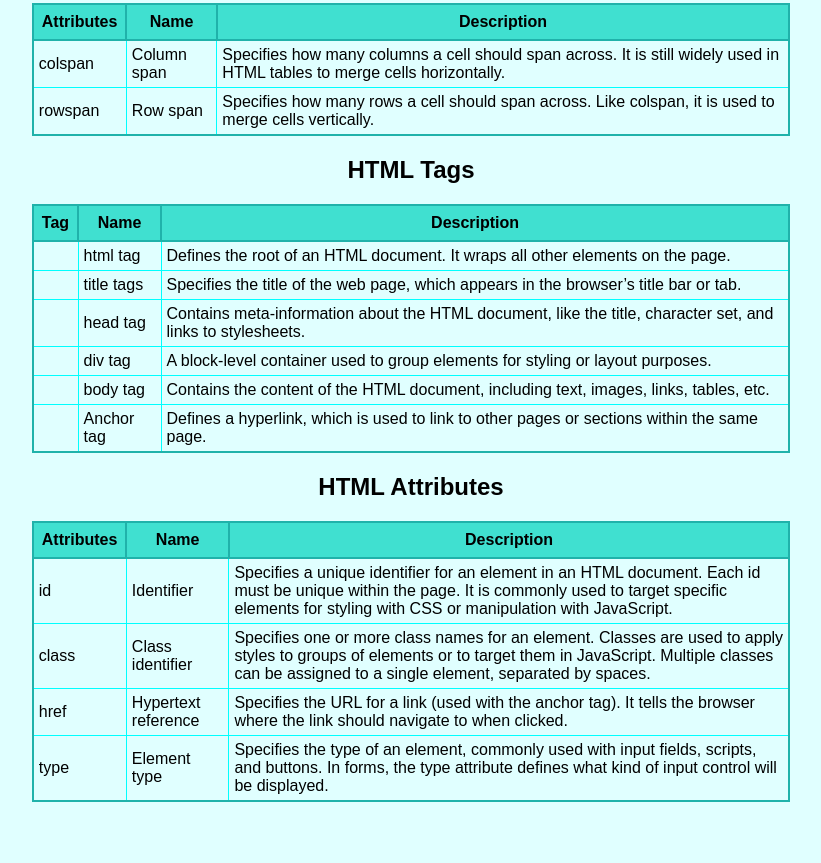
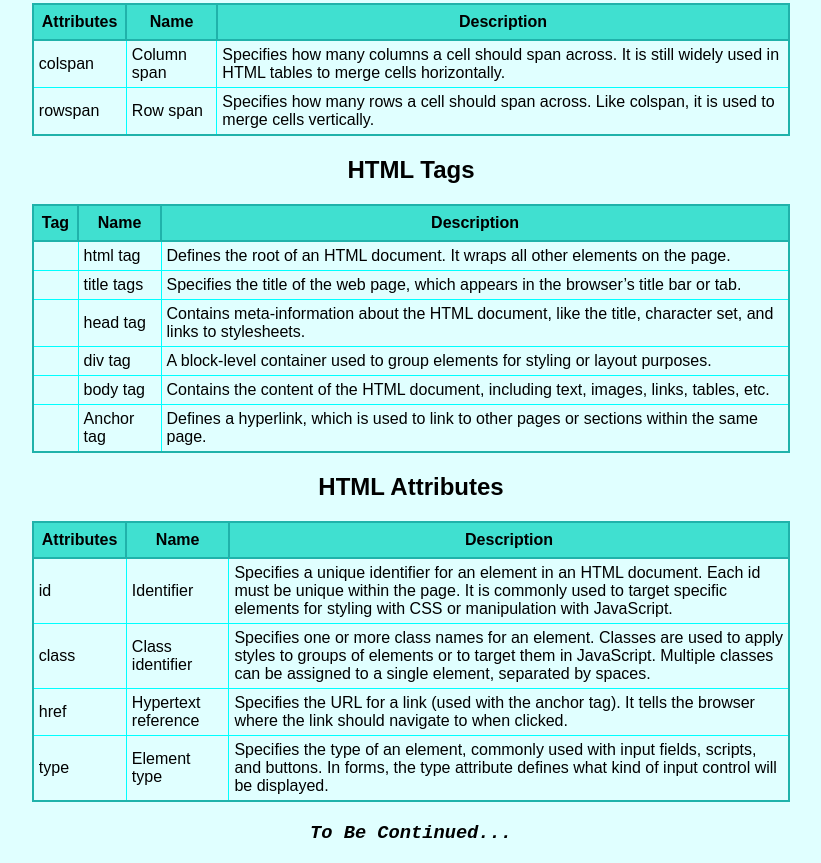
Before and after one commit to ThabangP07/Cheat-Sheet, a plain HTML site: page Index.html in a window 1280 px wide. Shown: the part 507-1370 px from the top of the page, without its empty margins (229-1050 px from the left). Before the commit the page ends 1329 px from the top, so only its background shows below. Drawn offline with Linux system fonts and the light colour scheme.

Commit message:
added an semi closing statement

```diff
--- a/Index.html
+++ b/Index.html
@@ -168,6 +168,7 @@
             </tbody>
         </table>
     </section>
+    <h3>To be continued...</h3>
     <!--table template-->
     <!--
     <section>
--- a/styles.css
+++ b/styles.css
@@ -5,6 +5,12 @@
 body {
     text-align: center;
     background-color: lightcyan;
+}
+
+h3 {
+    text-transform: capitalize;
+    font-style: italic;
+    font-family: 'Courier New', Courier, monospace;
 }
 
 .tables {
```
